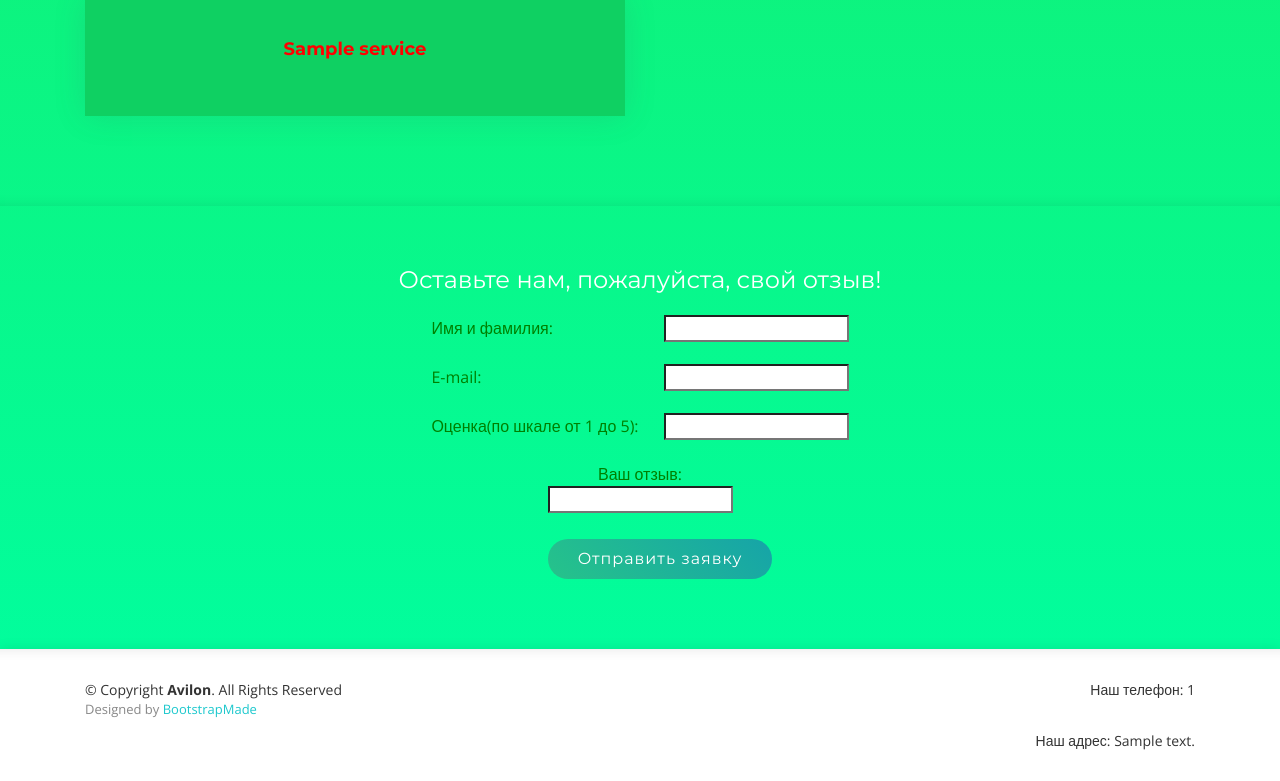
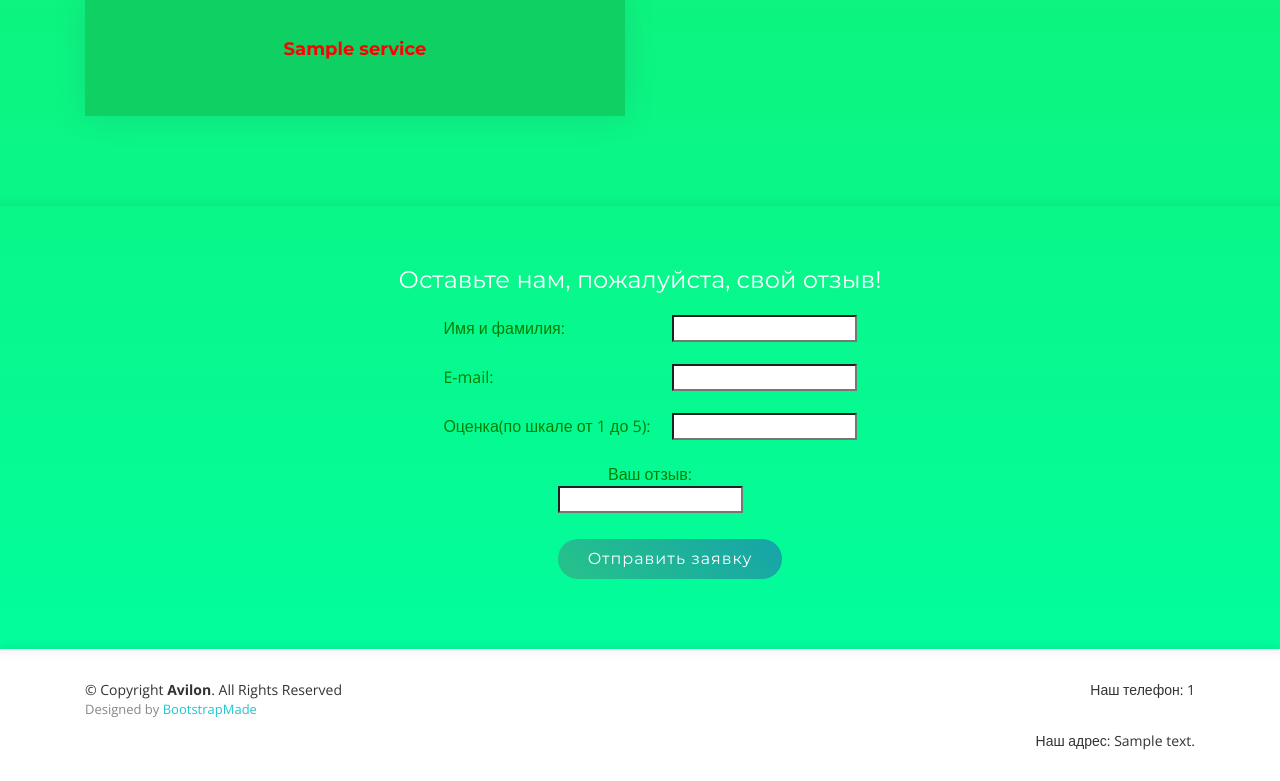
Before and after one commit to VictorWizard/Av, a Django app: template templates/av/index.html in a window 1280 px wide. Shown: the part 882-1663 px from the top of the page. Run offline with Django 3.2, Linux system fonts and the light colour scheme; the template is opened without the code that fills it: most values are stand-ins (such as "Sample title", 1, 10 or a date in 2020); form fields are guessed from the names that the template uses; some libraries are stand-ins or nearby versions.

Commit message:
Avtomojka 3.0 Final

```diff
--- a/static/css/style.css
+++ b/static/css/style.css
@@ -1331,6 +1331,7 @@ body.mobile-nav-active #mobile-nav-toggle {
 }
 .form{
   text-align: left;
+  margin-left: 20px;
   margin-top: 20px;
 }
 .formm{
@@ -1338,9 +1339,6 @@ body.mobile-nav-active #mobile-nav-toggle {
 }
 .form-item1, .form-item2{
     color: green;
-}
-.form-item2{
-
 }
 .labell{
   display: inline-block;
@@ -1409,9 +1407,6 @@ body.mobile-nav-active #mobile-nav-toggle {
     text-align: left;
   }
 }
-.lol .form {
-  margin-left: 0px!important;
-}
 img.background {
   min-height: 100%;
   min-width: 640px;
```
